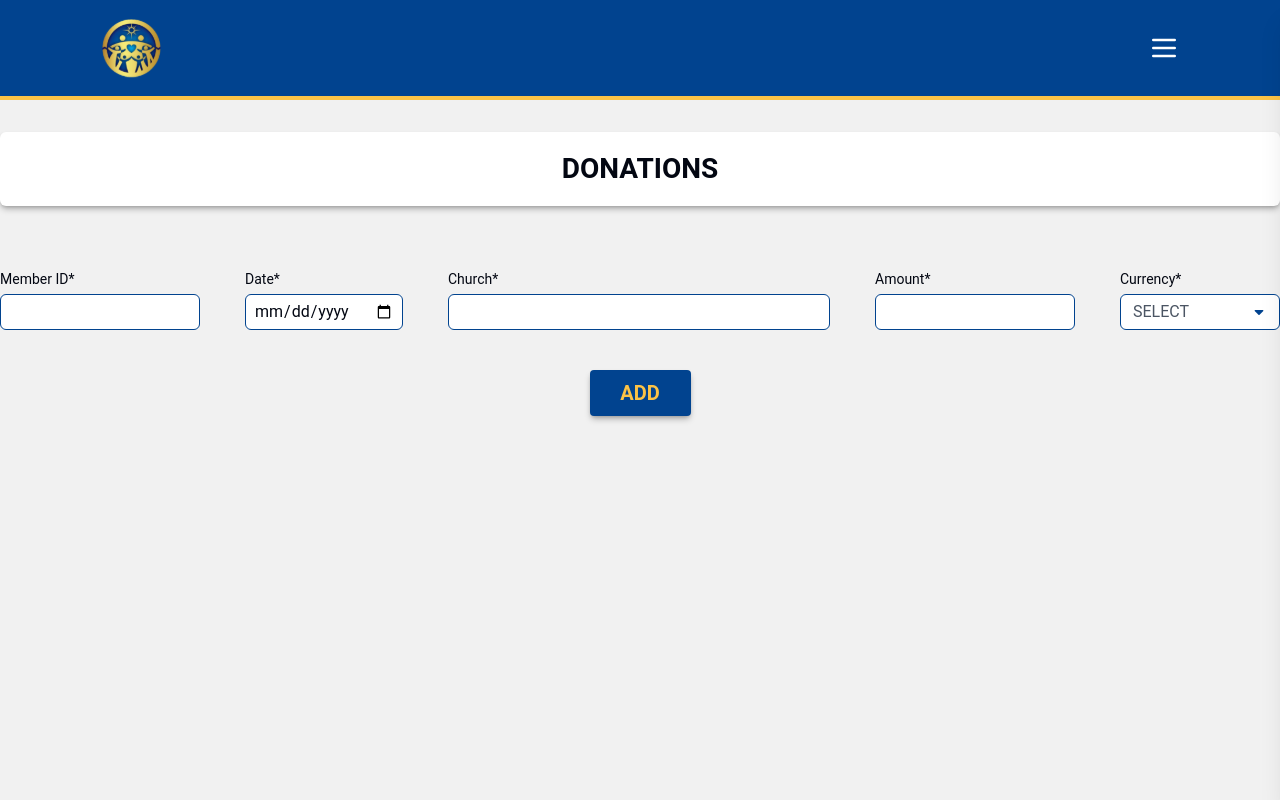
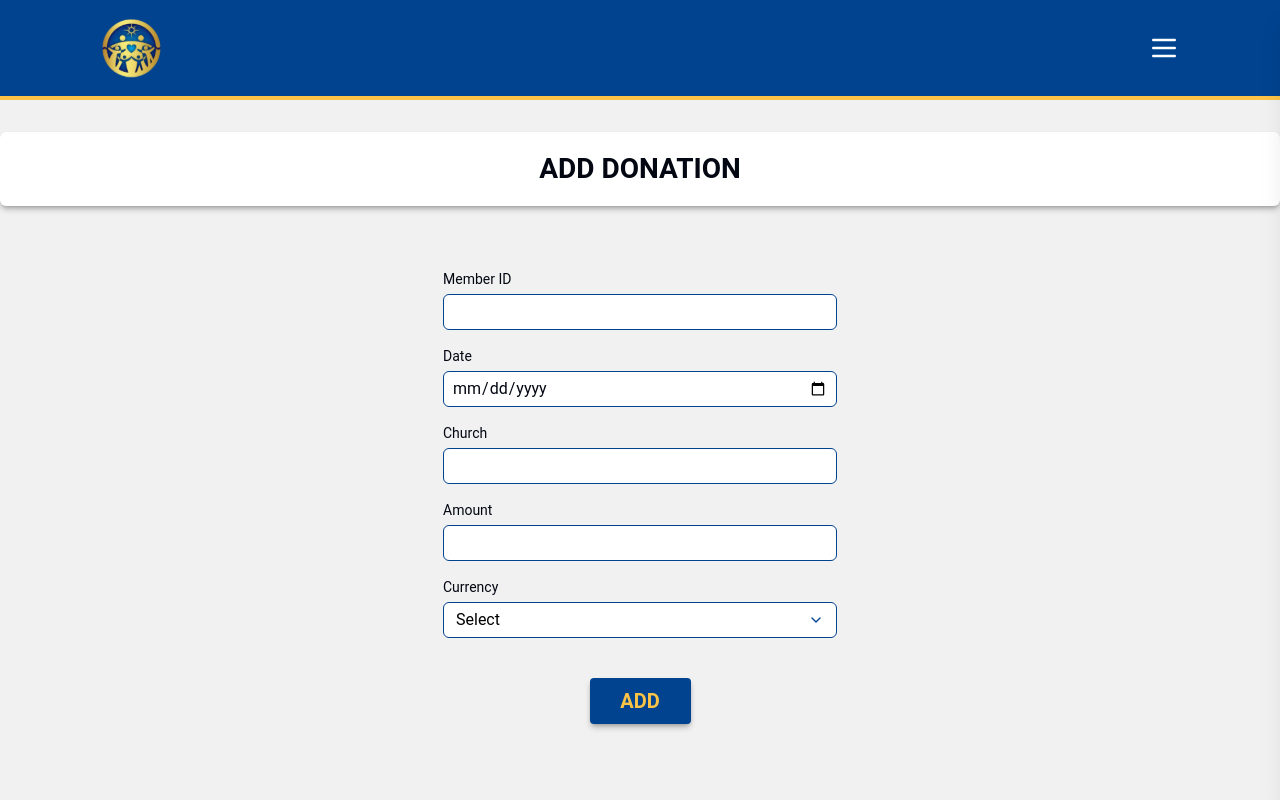
Before and after one commit to CoderTofu/FFWPU_System, a Next.js app: page /donation/add-donation in a window 1280 px wide. Shown: the top 800 px of the page. Built offline with nearby package versions, Linux system fonts and the light colour scheme.

Commit message:
Merge nicole/donations_page

```diff
--- a/src/app/(private)/donation/add-donation/page.tsx
+++ b/src/app/(private)/donation/add-donation/page.tsx
@@ -2,125 +2,210 @@
 
 import { useState, useRef, useEffect } from "react";
 import Modal from "@/components/Modal";
+import { ChevronDown } from "lucide-react";
 
 export default function AddDonation() {
   const [openDropdown, setOpenDropdown] = useState<string | null>(null);
   const dropdownRef = useRef<HTMLDivElement>(null);
   const [isOpen, setIsOpen] = useState(false);
+  const [selectedCurrency, setSelectedCurrency] = useState<string | null>(null);
+  const dropdownButtonRef = useRef<HTMLButtonElement>(null);
 
   const handleConfirm = () => {
     console.log("Confirmed!");
     setIsOpen(false);
   };
 
-  // Toggle dropdown visibility
   const toggleDropdown = (dropdown: string) => {
     setOpenDropdown(openDropdown === dropdown ? null : dropdown);
   };
 
-  // Close dropdown when clicking outside
   useEffect(() => {
     const handleClickOutside = (event: MouseEvent) => {
       if (
+        openDropdown &&
         dropdownRef.current &&
-        !dropdownRef.current.contains(event.target as Node)
+        !dropdownRef.current.contains(event.target as Node) &&
+        (!dropdownButtonRef.current ||
+          !dropdownButtonRef.current.contains(event.target as Node))
       ) {
         setOpenDropdown(null);
       }
     };
-    document.addEventListener("mousedown", handleClickOutside);
-    return () => document.removeEventListener("mousedown", handleClickOutside);
-  }, []);
+    document.addEventListener("click", handleClickOutside);
+    return () => document.removeEventListener("click", handleClickOutside);
+  }, [openDropdown]);
+
+  const handleCurrencySelect = (currency: string, event: React.MouseEvent) => {
+    event.stopPropagation();
+    setSelectedCurrency(currency);
+    setOpenDropdown(null);
+  };
 
   return (
-    <>
-      <div
-        className="w-full mx-auto max-w-[1450px] flex flex-col md:flex-row justify-center items-center
-                    bg-white rounded-md shadow-md shadow-black/25 p-4 mt-8"
-      >
-        <p className=" text-[28px] font-bold">DONATIONS</p>
+    <div>
+      <div className="w-full mx-auto max-w-[1450px] flex flex-col md:flex-row justify-center items-center bg-white rounded-md shadow-md shadow-black/25 p-4 mt-8">
+        <p className="text-[28px] font-bold">ADD DONATION</p>
       </div>
 
-      <div className="flex md:flex-nowrap mt-[63px] justify-center">
-        {/* Member ID */}
-        <div className="flex flex-col w-[80%] sm:w-[50%] md:w-auto mr-[45px]">
-          <label className="text-[14px] mb-[4px]">Member ID*</label>
+      <div className="flex flex-col items-center mt-[63px]">
+        <form
+          onSubmit={(e) => {
+            e.preventDefault();
+            setIsOpen(true);
+          }}
+        >
+          <div className="flex flex-col w-[394px] max-w-[100%] min-w-[50%] flex-shrink-1 mb-4">
+            <label className="text-[14px] mb-1">Member ID</label>
             <input
-            className="max-w-[200px] h-[36px] pl-2 border border-[#01438F] rounded-md outline-none
-                       appearance-none [&::-webkit-inner-spin-button]:appearance-none [&::-webkit-outer-spin-button]:appearance-none"
+              className="w-full h-[36px] px-2 border border-[#01438F] rounded-md outline-none [&::-webkit-inner-spin-button]:appearance-none"
               type="number"
+              required
             />
           </div>
 
-        {/* Date */}
-        <div className="flex flex-col w-[80%] sm:w-[50%] md:w-auto mr-[45px]">
-          <label className="text-[14px] mb-[4px]">Date*</label>
+          <div className="flex flex-col w-[394px] max-w-[100%] min-w-[50%] flex-shrink-1 mb-4">
+            <label className="text-[14px] mb-1">Date</label>
             <input
-            className="w-full max-w-[170px] h-[36px] px-2 border border-[#01438F] rounded-md outline-none"
+              className="w-full h-[36px] px-2 border border-[#01438F] rounded-md outline-none"
               type="date"
+              required
             />
           </div>
 
-        {/* Church */}
-        <div className="flex flex-col w-[80%] sm:w-[80%] md:w-[394px] mr-[45px]">
-          <label className="text-[14px] mb-[4px]">Church*</label>
+          <div className="flex flex-col w-[394px] max-w-[100%] min-w-[50%] flex-shrink-1 mb-4">
+            <label className="text-[14px] mb-1">Church</label>
             <input
-            className="max-w-[500px] h-[36px] px-2 border border-[#01438F] rounded-md outline-none"
+              className="w-full h-[36px] px-2 border border-[#01438F] rounded-md outline-none"
               type="text"
+              required
             />
           </div>
 
-        {/* Amount */}
-        <div className="flex flex-col w-[80%] sm:w-[50%] md:w-auto mr-[45px]">
-          <label className="text-[14px] mb-[4px]">Amount*</label>
+          <div className="flex flex-col w-[394px] max-w-[100%] min-w-[50%] flex-shrink-1 mb-4">
+            <label className="text-[14px] mb-1">Amount</label>
             <input
-            className="max-w-[200px] h-[36px] pl-2 border border-[#01438F] rounded-md outline-none
-          appearance-none [&::-webkit-inner-spin-button]:appearance-none [&::-webkit-outer-spin-button]:appearance-none"
+              className="w-full h-[36px] px-2 border border-[#01438F] rounded-md outline-none [&::-webkit-inner-spin-button]:appearance-none"
               type="number"
+              required
             />
           </div>
 
-        {/* Currency */}
-        <div className="flex flex-col w-[80%] sm:w-[50%] md:w-auto">
-          <label className="text-[14px] mb-[4px]">Currency*</label>
+          <div className="flex flex-col mb-4">
+            <label className="text-[14px] mb-1">Currency</label>
             <div ref={dropdownRef} className="relative">
               <button
-              onClick={() => toggleDropdown("SELECT")}
-              className="w-[120px] md:w-[140px] lg:w-[160px] h-9 border border-[#01438F] rounded-md px-3 outline-none
-                         bg-white text-gray-600 flex justify-between items-center"
-              style={{
-                backgroundImage: "url('/icons/caret_down.png')",
-                backgroundRepeat: "no-repeat",
-                backgroundPosition: "right 12px center",
-              }}
+                ref={dropdownButtonRef}
+                onClick={() => toggleDropdown("Select")}
+                className="w-[394px] h-[36px] border border-[#01438F] rounded-md px-[12px] outline-none
+                 bg-white text-[16px] text-black flex justify-between items-center
+                 max-w-[100%] min-w-[50%] flex-shrink-1"
+                type="button"
               >
-              SELECT
+                {selectedCurrency || "Select"}
+                <ChevronDown className="w-[16px] h-[16px] text-[#01438F]" />
               </button>
 
-            {openDropdown === "SELECT" && (
-              <div className="absolute mt-1 w-full bg-white border border-[#01438F] rounded-md shadow-md z-10">
-                <label className="flex items-center px-3 py-2 hover:bg-gray-200 hover:rounded-sm">
-                  <input type="radio" name="currency" className="mr-2" /> $ USD
-                </label>
+              {openDropdown === "Select" && (
+                <div className="absolute mt-1 w-full bg-white border border-[#01438F] rounded-md shadow-md">
+                  <div
+                    className="flex items-center px-3 py-2 hover:bg-gray-200 hover:rounded-sm cursor-pointer"
+                    onClick={(event) => handleCurrencySelect("$ USD", event)}
+                  >
+                    <input
+                      type="radio"
+                      name="currency"
+                      className="mr-2"
+                      checked={selectedCurrency === "$ USD"}
+                      readOnly
+                    />{" "}
+                    $ USD
+                  </div>
 
-                <label className="flex items-center px-3 py-2 hover:bg-gray-200 hover:rounded-sm">
-                  <input type="radio" name="currency" className="mr-2" /> ₱ PHP
-                </label>
+                  <div
+                    className="flex items-center px-3 py-2 hover:bg-gray-200 hover:rounded-sm cursor-pointer"
+                    onClick={(event) => handleCurrencySelect("₱ PHP", event)}
+                  >
+                    <input
+                      type="radio"
+                      name="currency"
+                      className="mr-2"
+                      checked={selectedCurrency === "₱ PHP"}
+                      readOnly
+                    />{" "}
+                    ₱ PHP
+                  </div>
+
+                  <div
+                    className="flex items-center px-3 py-2 hover:bg-gray-200 hover:rounded-sm cursor-pointer"
+                    onClick={(event) => handleCurrencySelect("€ EUR", event)}
+                  >
+                    <input
+                      type="radio"
+                      name="currency"
+                      className="mr-2"
+                      checked={selectedCurrency === "€ EUR"}
+                      readOnly
+                    />{" "}
+                    € EUR
+                  </div>
+
+                  <div
+                    className="flex items-center px-3 py-2 hover:bg-gray-200 hover:rounded-sm cursor-pointer"
+                    onClick={(event) => handleCurrencySelect("¥ JPY", event)}
+                  >
+                    <input
+                      type="radio"
+                      name="currency"
+                      className="mr-2"
+                      checked={selectedCurrency === "¥ JPY"}
+                      readOnly
+                    />{" "}
+                    ¥ JPY
+                  </div>
+
+                  <div
+                    className="flex items-center px-3 py-2 hover:bg-gray-200 hover:rounded-sm cursor-pointer"
+                    onClick={(event) => handleCurrencySelect("₩ KRW", event)}
+                  >
+                    <input
+                      type="radio"
+                      name="currency"
+                      className="mr-2"
+                      checked={selectedCurrency === "₩ KRW"}
+                      readOnly
+                    />{" "}
+                    ₩ KRW
+                  </div>
+
+                  <div
+                    className="flex items-center px-3 py-2 hover:bg-gray-200 hover:rounded-sm cursor-pointer"
+                    onClick={(event) => handleCurrencySelect("¥ CNY", event)}
+                  >
+                    <input
+                      type="radio"
+                      name="currency"
+                      className="mr-2"
+                      checked={selectedCurrency === "¥ CNY"}
+                      readOnly
+                    />{" "}
+                    ¥ CNY
+                  </div>
                 </div>
               )}
-          </div>
             </div>
           </div>
 
           <div className="font-bold text-[#FCC346] text-[20px] mt-[40px] mb-[180px] flex flex-wrap justify-center">
             <button
-          onClick={() => setIsOpen(true)}
+              type="submit"
               className="w-[101px] bg-[#01438F] p-2 rounded-sm shadow-md shadow-black/25"
             >
-          {" "}
-          ADD{" "}
+              ADD
             </button>
           </div>
+        </form>
+
         <Modal
           isOpen={isOpen}
           onClose={() => setIsOpen(false)}
@@ -129,6 +214,7 @@ export default function AddDonation() {
           confirmText="Confirm"
           cancelText="Cancel"
         />
-    </>
+      </div>
+    </div>
   );
 }
--- a/src/app/(private)/donation/page.tsx
+++ b/src/app/(private)/donation/page.tsx
@@ -19,13 +19,14 @@ export default function Donation() {
   const [selectedRow, setSelectedRow] = useState<{ ID: number } | null>(null);
   const router = useRouter();
   const [isExiting, setIsExiting] = useState(false);
+  const [openSortDropdown, setOpenSortDropdown] = useState<string | null>(null); // For sorting dropdowns
   const [openCurrencyDropdown, setOpenCurrencyDropdown] =
     useState<boolean>(false); // For currency dropdown
-  const [openSortDropdown, setOpenSortDropdown] = useState<string | null>(null);
   const [showDeleteModal, setShowDeleteModal] = useState(false);
   const [searchTerm, setSearchTerm] = useState<string>("");
   const [sortedData, setSortedData] = useState<DataItem[]>([]);
   const [originalData, setOriginalData] = useState<DataItem[]>([]);
+  const [selectedCurrency, setSelectedCurrency] = useState<string | null>(null);
 
   const data: DataItem[] = [
     {
@@ -95,15 +96,6 @@ export default function Donation() {
     },
   ];
 
-  const exchangeRates = {
-    USD: 55,
-    PHP: 1,
-    EUR: 60,
-    KRW: 0.042,
-    CNY: 0.37,
-    JPY: 0.38,
-  };
-
   useEffect(() => {
     setOriginalData(data);
     setSortedData(data);
@@ -115,46 +107,80 @@ export default function Donation() {
     sm: ["Name", "Amount"],
   };
 
-  const getAmountInPHP = (amount: string): number => {
-    const [currency, value] = amount.split(" ");
-    const numericValue = parseFloat(value);
+  const toggleSortDropdown = (dropdown: string | null) => {
+    setOpenSortDropdown(openSortDropdown === dropdown ? null : dropdown);
+    setOpenCurrencyDropdown(false); // Close currency dropdown when sorting is opened
+  };
 
-    if (!exchangeRates[currency as keyof typeof exchangeRates]) {
-      console.warn(`Unknown currency: ${currency}`);
-      return NaN;
+  const toggleCurrencyDropdown = () => {
+    setOpenCurrencyDropdown(!openCurrencyDropdown);
+    setOpenSortDropdown(null); // Close sorting dropdown when currency is opened
+  };
+
+  const filterAmount = (order: "PHP" | "USD") => {
+    return [...originalData].filter((item) => item.Amount.startsWith(order));
+  };
+
+  const handleSort = (
+    key: keyof DataItem | "Amount",
+    order: "asc" | "desc" | "PHP" | "USD" | "ALL"
+  ) => {
+    let sorted;
+
+    if (order === "PHP" || order === "USD") {
+      sorted = filterAmount(order);
+    } else if (order === "ALL") {
+      sorted = [...originalData];
+    } else {
+      sorted = [...originalData].sort((a, b) => {
+        if (key === "Amount") {
+          const aAmount = parseFloat(a.Amount.replace(/[^0-9.]/g, ""));
+          const bAmount = parseFloat(b.Amount.replace(/[^0-9.]/g, ""));
+          if (aAmount < bAmount) return order === "asc" ? -1 : 1;
+          if (aAmount > bAmount) return order === "asc" ? 1 : -1;
+          return 0;
+        } else {
+          if (a[key] < b[key]) return order === "asc" ? -1 : 1;
+          if (a[key] > b[key]) return order === "asc" ? 1 : -1;
+          return 0;
+        }
+      });
     }
 
-    return numericValue * exchangeRates[currency as keyof typeof exchangeRates];
+    setSortedData(sorted);
   };
 
-  const handleSort = (key: keyof DataItem, order: "asc" | "desc") => {
-    setSortedData((prevData) => {
-      const sorted = [...prevData].sort((a, b) => {
-        if (key === "Amount") {
-          const aAmount = getAmountInPHP(a[key]);
-          const bAmount = getAmountInPHP(b[key]);
+  const handleSearch = (term: string) => {
+    setSearchTerm(term);
+    if (!term) {
+      setSortedData(originalData);
+      return;
+    }
 
-          if (isNaN(aAmount) && isNaN(bAmount)) return 0;
-          if (isNaN(aAmount)) return 1;
-          if (isNaN(bAmount)) return -1;
+    const filtered = originalData.filter(
+      (item) =>
+        item.Name.toLowerCase().includes(term.toLowerCase()) ||
+        item.Church.toLowerCase().includes(term.toLowerCase()) ||
+        String(item["Donation ID"]).includes(term) ||
+        String(item["Member ID"]).includes(term) ||
+        item.Amount.includes(term) ||
+        item.Date.includes(term)
+    );
+    setSortedData(filtered);
+  };
 
-          return order === "asc" ? aAmount - bAmount : bAmount - aAmount;
-        }
+  const handleAddClick = () => {
+    setIsExiting(true);
+    setTimeout(() => {
+      router.push("/donation/add-donation");
+    }, 400);
+  };
 
-        if (typeof a[key] === "string" && typeof b[key] === "string") {
-          return order === "asc"
-            ? (a[key] as string).localeCompare(b[key] as string)
-            : (b[key] as string).localeCompare(a[key] as string);
-        }
-
-        if (typeof a[key] === "number" && typeof b[key] === "number") {
-          return order === "asc" ? a[key] - b[key] : b[key] - a[key];
-        }
-
-        return 0;
-      });
-      return sorted;
-    });
+  const handleEditClick = () => {
+    setIsExiting(true);
+    setTimeout(() => {
+      router.push("/donation/edit-donation");
+    }, 400);
   };
 
   return (
@@ -165,9 +191,13 @@ export default function Donation() {
 
       <div className="w-full max-w-6xl flex flex-wrap items-start justify-start gap-4 p-4 mt-6 ml-[18px]">
         <DonationModals
-          openSortDropdown={openSortDropdown}
-          toggleSortDropdown={setOpenSortDropdown}
+          openSortDropdown={openSortDropdown} // Pass sorting dropdown state
+          openCurrencyDropdown={openCurrencyDropdown} // Pass currency dropdown state
+          toggleSortDropdown={toggleSortDropdown} // Pass sorting dropdown toggle
+          setOpenCurrencyDropdown={setOpenCurrencyDropdown} // Pass currency dropdown toggle
           handleSort={handleSort}
+          selectedCurrency={selectedCurrency}
+          setSelectedCurrency={setSelectedCurrency}
         />
       </div>
 
@@ -182,7 +212,7 @@ export default function Donation() {
 
         <div className="font-bold text-[#FCC346] text-[20px] mt-[32px] mb-[180px] flex flex-wrap justify-center gap-[22px]">
           <button
-            onClick={() => router.push("/donation/add-donation")}
+            onClick={handleAddClick}
             className="w-[101px] bg-[#01438F] p-2 rounded-sm shadow-md shadow-black/25"
           >
             ADD
@@ -192,7 +222,7 @@ export default function Donation() {
             onClick={() => {
               console.log(selectedRow);
               setSelectedRow(null);
-              router.push("/donation/edit-donation");
+              handleEditClick();
             }}
             disabled={!selectedRow}
             className={`${
```
Lines whose indentation alone changed are shown as unchanged.
